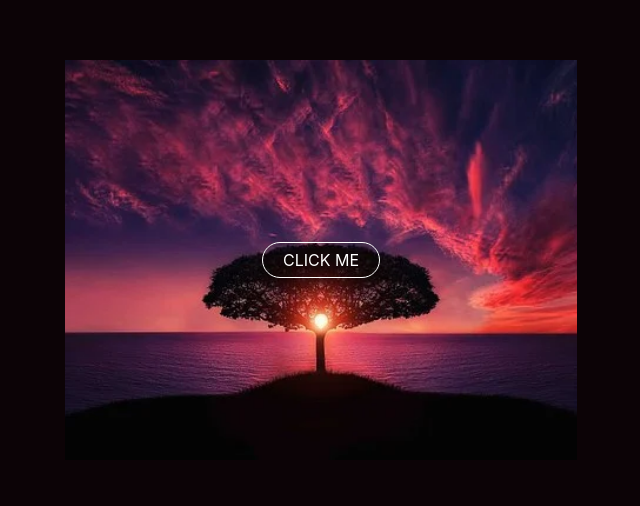
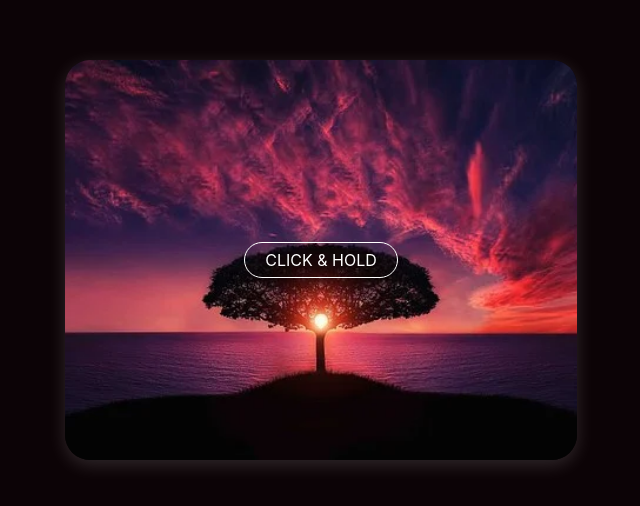
Before and after one commit to Ramrachai/hw1, a plain HTML site: page index.html in a window 1280 px wide. Shown: the part 140-646 px from the top of the page, without its empty margins (319-959 px from the left). Drawn offline with nearby package versions, Linux system fonts and the light colour scheme.

Commit message:
box shadow added

```diff
--- a/index.html
+++ b/index.html
@@ -21,7 +21,7 @@
   </head>
   <body>
     <div class="box">
-      <button>Click Me</button>
+      <button>Click & Hold</button>
     </div>
     <!-- Optional JavaScript -->
     <!-- jQuery first, then Popper.js, then Bootstrap JS -->
--- a/style.css
+++ b/style.css
@@ -6,7 +6,7 @@ body {
   align-items: center;
 }
 .box {
-  background: url("tree.webp") no-repeat;
+  background: url(tree.webp) no-repeat;
   background-size: cover;
   height: 50%;
   width: 40%;
@@ -14,6 +14,8 @@ body {
   display: flex;
   justify-content: center;
   align-items: center;
+  box-shadow: 0px 5px 18px 0px #ffffff26;
+  border-radius: 25px;
 }
 .box button {
   text-transform: uppercase;
```
